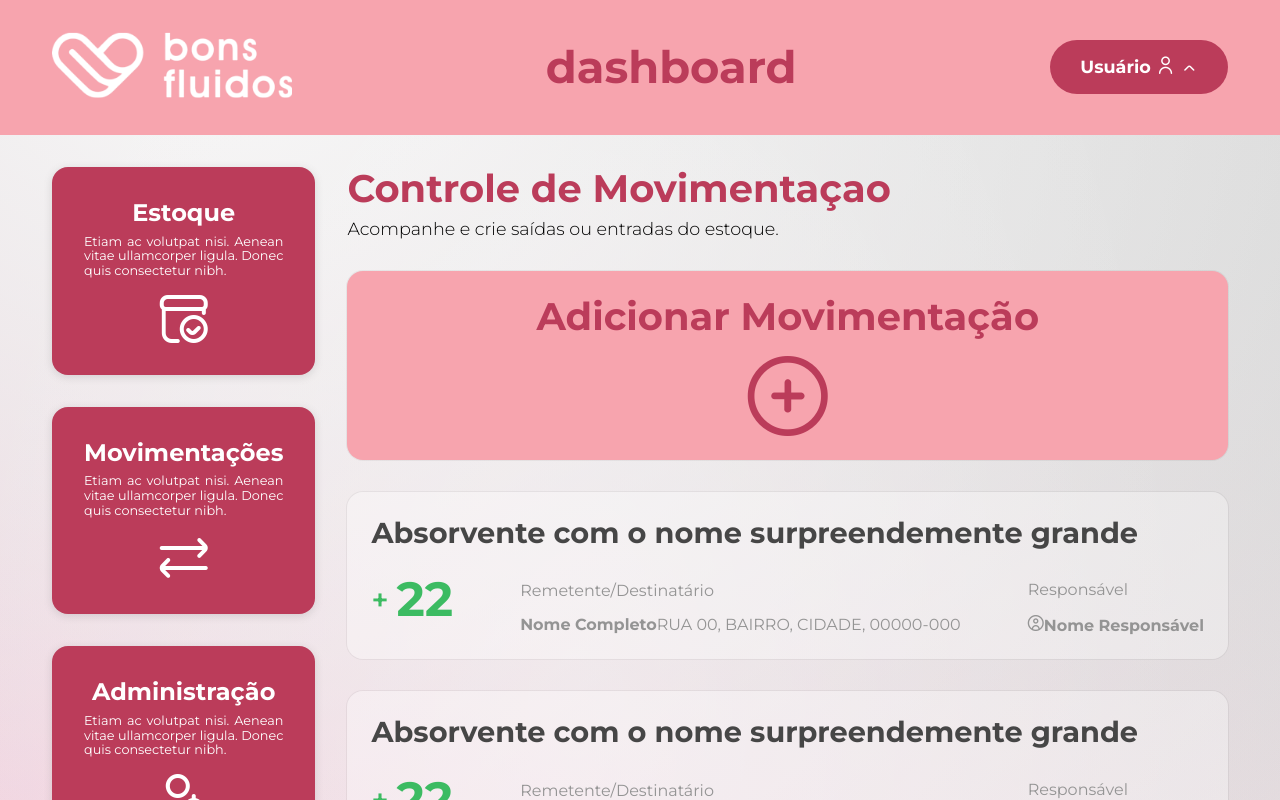
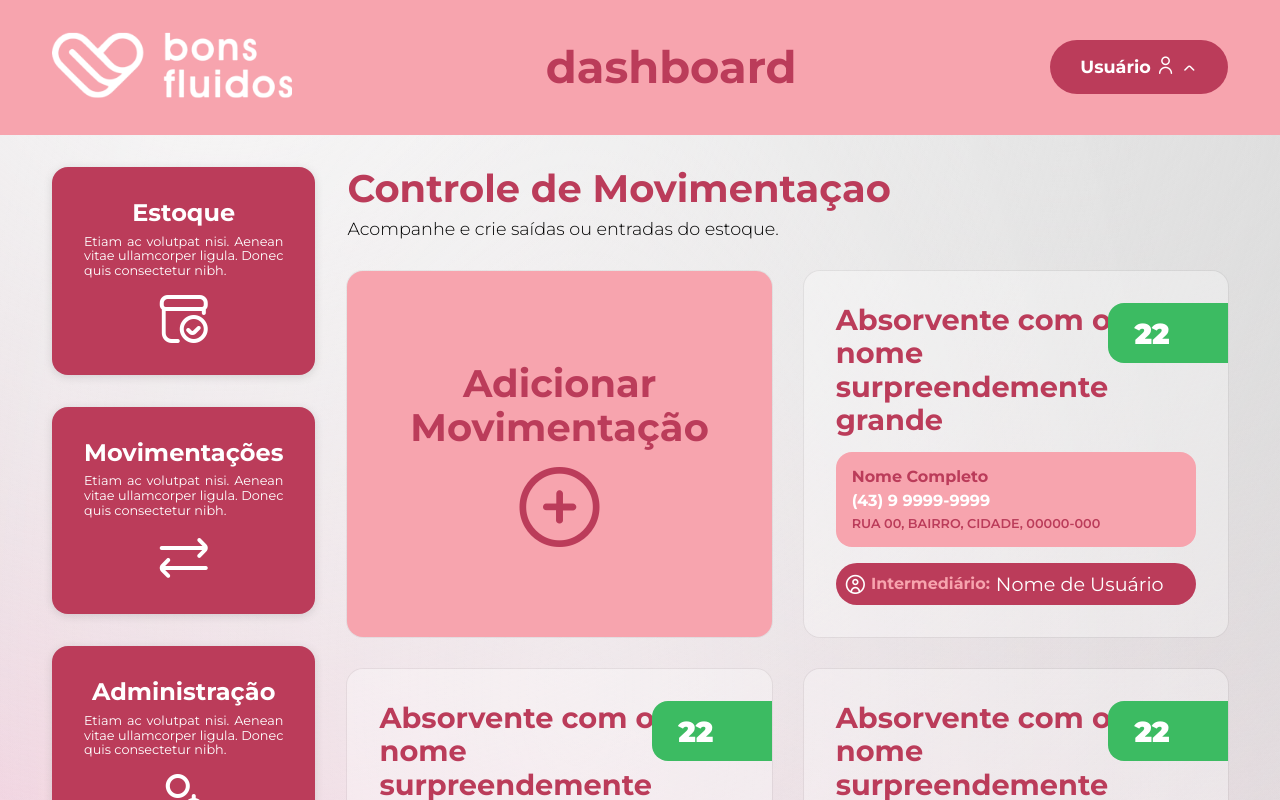
Before and after one commit to Serg-Ale/AS65A-Grupo-4-FrontEnd, a React (Vite) app: page /dashboard in a window 1280 px wide. Both pictures are taken after a click on the button 183 px from the left and 510 px from the top of the page. Shown: the top 800 px of the page. Built offline with nearby package versions, Linux system fonts and the light colour scheme.

Commit message:
created: style for movimentations

```diff
--- a/src/components/OrderItem.jsx
+++ b/src/components/OrderItem.jsx
@@ -3,24 +3,24 @@ const OrderItem = () => {
     <div className="item">
       <div className="product">
         <h3>Absorvente com o nome surpreendemente grande</h3>
-      </div>
-      <div className="info">
-        <div id="order-in" className="order-detail">
-          <span>+</span>
+        <div id="order-in" className="item-counter">
           <div className="value">
             <strong>22</strong>
           </div>
         </div>
+      </div>
+      <div className="info">
         <div className="from-to">
-          <p>Remetente/Destinatário</p>
           <strong className="name">Nome Completo</strong>
+          <strong className="phone">(43) 9 9999-9999</strong>
           <span>RUA 00, BAIRRO, CIDADE, 00000-000</span>
-          <strong className="phone"></strong>
         </div>
         <div className="holder">
-          <p>Responsável</p>
-          <i className="fi fi-rr-circle-user"></i>
-          <strong className="user">Nome Responsável</strong>
+          <div className="label">
+            <i className="fi fi-rr-circle-user"></i>
+            <strong>Intermediário:</strong>
+          </div>
+          <strong className="name">Nome de Usuário</strong>
         </div>
       </div>
     </div>
--- a/src/scss/pages/Dashboard.scss
+++ b/src/scss/pages/Dashboard.scss
@@ -534,7 +534,7 @@ main.dashboard {
 
         .order-list {
           display: grid;
-          grid-template-columns: repeat(1, 1fr);
+          grid-template-columns: repeat(2, 1fr);
           gap: 2rem;
 
           .item {
@@ -544,52 +544,111 @@ main.dashboard {
             justify-content: flex-start;
             align-items: center;
             gap: 1rem;
-            padding: 1.5rem;
+            padding: 2rem;
             border-radius: 1rem;
             background-color: rgba(255, 255, 255, 0.301);
             box-shadow: rgba(0, 0, 0, 0.05) 0px 0px 0px 1px;
 
             .product {
+              position: relative;
+              display: flex;
               width: 100%;
 
               h3 {
-                color: rgb(70, 70, 70);
+                color: var(--primary);
                 margin: 0;
                 font-size: 1.8rem;
+                padding-right: 3rem;
+              }
+
+              .item-counter {
+                display: flex;
+                justify-content: center;
+                align-items: center;
+                position: absolute;
+                right: -2rem;
+                top: 0;
+                height: 60px;
+                width: 120px;
+                border-top-left-radius: 1rem;
+                border-bottom-left-radius: 1rem;
+                background-color: var(--primary);
+                color: var(--white);
+
+                strong {
+                  font-weight: 900;
+                  font-size: 1.8rem;
+                  margin-right: 2rem;
+                }
+              }
+
+              #order-in {
+                background-color: rgb(60, 187, 98);
+
+              }
+
+              #order-out {
+                background-color: var(--primary);
               }
             }
 
             .info {
               display: flex;
-              justify-content: space-between;
-              align-items: center;
+              flex-direction: column;
+              gap: 1rem;
               width: 100%;
 
-              .order-detail {
+              .from-to {
                 display: flex;
-                justify-content: center;
-                align-items: center;
-                text-align: center;
-                gap: 0.5rem;
+                flex-direction: column;
+                background-color: var(--secondary);
+                padding: 1rem;
                 border-radius: 1rem;
                 color: var(--white);
+                flex: 1;
+
+                .name {
+                  margin-bottom: 6px;
+                  color: var(--primary);
+                }
 
                 span {
-                  font-size: 1.8rem;
+                  color: var(--primary);
+                  font-size: 0.8rem;
                   font-weight: 600;
-                }
-
-                strong {
-                  font-size: 3rem;
+                  line-break: anywhere;
+                  margin-top: 6px;
                 }
               }
 
-              #order-in {
-                color: rgb(60, 187, 98);
-              }
+              .holder {
+                display: flex;
+                  align-items: center;
+                  gap: 6px;
+                  padding: 10px;
+                  background-color: var(--primary);
+                  color: var(--secondary);
+                  border-radius: 30px;
 
-              #order-out {
-                color: var(--primary);
+
+                .label {
+                  display: flex;
+                  justify-content: center;
+                  align-items: center;
+                  gap: 6px;
+
+                  i {
+                    display: inline-flex;
+                    font-size: 1.2rem;
+                    color: var(--white);
+                  }
+                }
+
+                .name {
+                  color: var(--white);
+                  font-size: 1.2rem;
+                  font-weight: 400;
+                }
               }
             }
 
```
